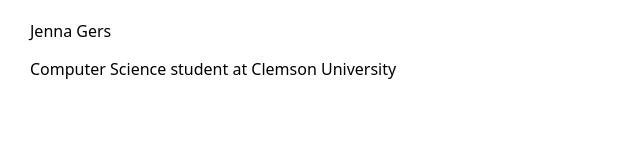
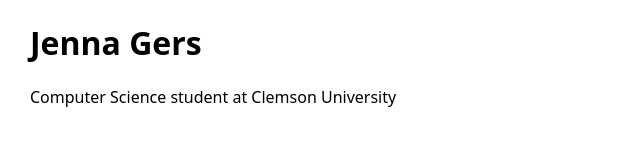
Before and after one commit to jennagers3/my-site, a plain HTML site: page index.html in a window 1280 px wide. Shown: the whole page, without its empty margins (0-640 px from the left). Drawn offline with Linux system fonts and the light colour scheme.

Commit message:
Update index.html

```diff
--- a/index.html
+++ b/index.html
@@ -2,7 +2,7 @@
 <html>
   <head><meta charset="utf-8"><title>My Site</title></head>
   <body style="font-family: system-ui; max-width: 720px; margin: 20px 0 0 30px;">
-  <p>Jenna Gers<p>
+  <h1>Jenna Gers</h1>
     <p>Computer Science student at Clemson University</p>
 
 </body>
```
